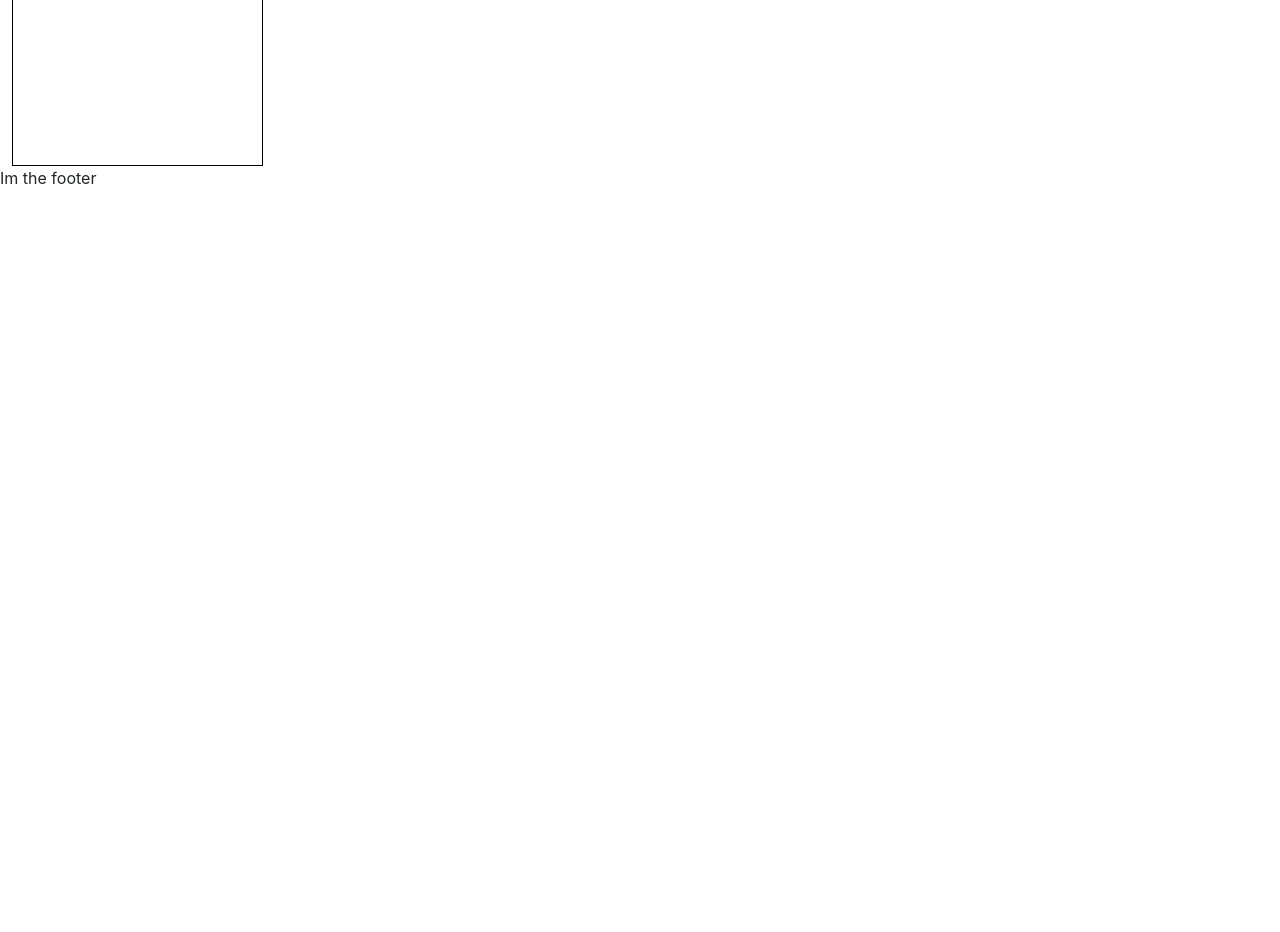
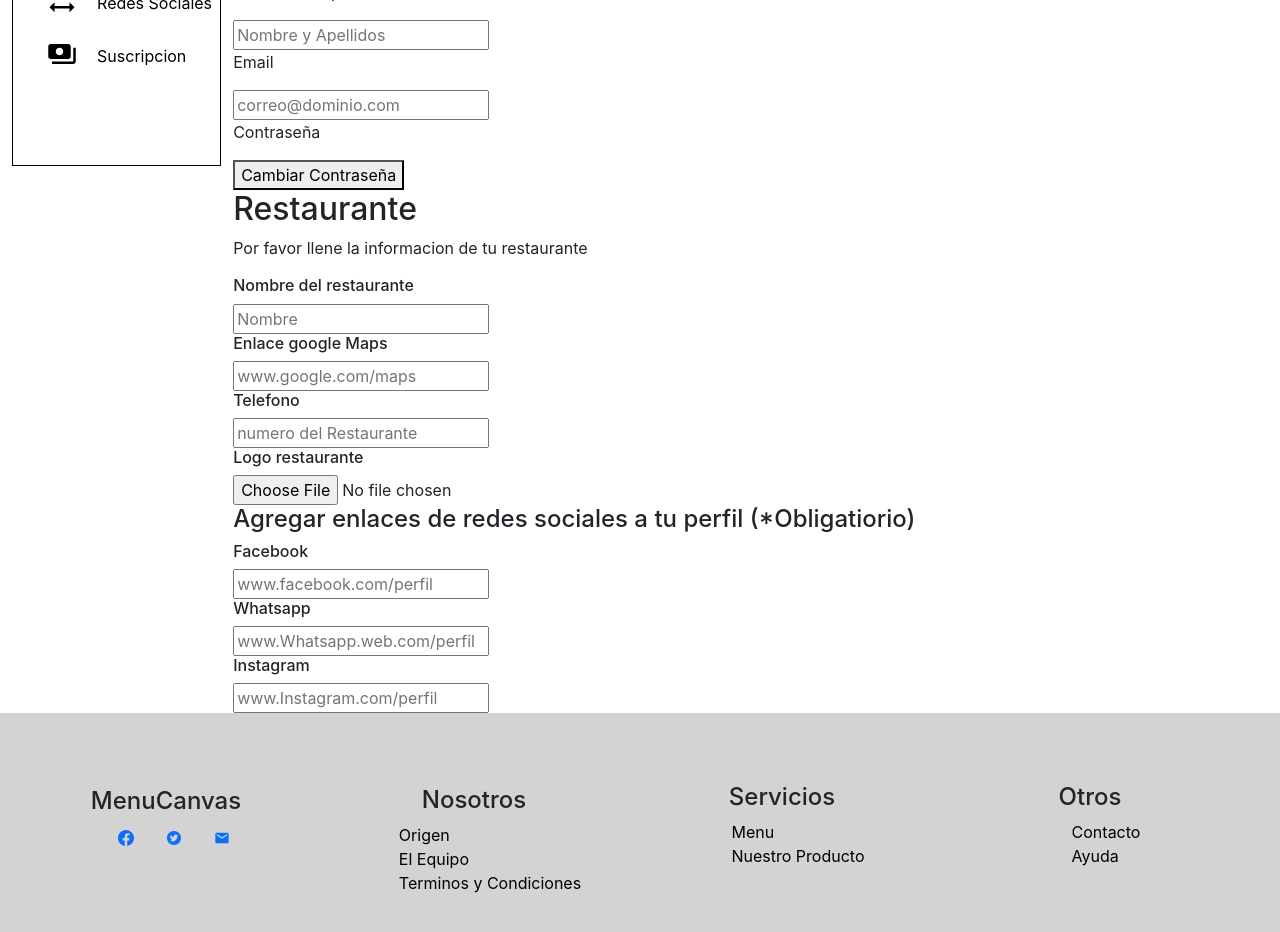
Before and after one commit to JorgeMont/MenuCanvas, a React (Create React App) app: page / in a window 1280 px wide. Shown: the part 360-1292 px from the top of the page. Before the commit the page ends 800 px from the top, so only its background shows below. Built offline with nearby package versions, Linux system fonts and the light colour scheme.

Commit message:
added the create-profile section with no styles and footer with some styles

```diff
--- a/src/App.scss
+++ b/src/App.scss
@@ -1,2 +1,4 @@
 @import "./components/Navbar/Navbar.scss";
 @import "./components/Sidebar/Sidebar.scss";
+@import "./components/CreateProfile/CreateProfile.scss";
+@import "./components/Footer/Footer.scss";
--- a/src/Pages/CreateProfilePage.jsx
+++ b/src/Pages/CreateProfilePage.jsx
@@ -17,7 +17,7 @@ function CreateProfilePage() {
     </div>
 
 
-    <footer>
+    <footer className='container-fluid d-flex 3fr 3fr 3fr 3fr'>
       <Footer/>
     </footer>
   </>
--- a/src/components/CreateProfile/CreateProfile.jsx
+++ b/src/components/CreateProfile/CreateProfile.jsx
@@ -1,9 +1,63 @@
-import React from 'react'
+import React from 'react';
+import {BsPersonCircle} from "react-icons/bs";
 
 function CreateProfile() {
   return (
-    <div>
-      Im the create profile section
+    <div className="container">
+        <form action="">
+            <header>
+                <h2>Cuenta</h2>
+                <p>Por favor llena la informacion de tu cuenta</p>
+            </header>
+            <div className="foto-container">
+                <h3>Foto de perfil</h3>
+                <div className="foto-container">
+                <i><BsPersonCircle/></i>
+                <br />
+                <input type="file" placeholder='Subir foto'/>
+            </div>
+
+            <div className="info-personal">
+                <h5>
+                    Informacion Personal
+                </h5>
+                <p>Nombre completo</p>
+                <input type="text" name="nombre-completo" id="" placeholder='Nombre y Apellidos'/>
+                <p>Email</p>
+                <input type="email" placeholder='correo@dominio.com' />
+                <p>Contraseña</p>
+                <button>Cambiar Contraseña</button>
+            </div>
+
+            <div className="info-restaurante">
+                <h2>Restaurante</h2>
+                <p>Por favor llene la informacion de tu restaurante</p>
+
+                <h6>Nombre del restaurante</h6>
+                <input type="text" placeholder='Nombre' />
+
+                <h6>Enlace google Maps</h6>
+                <input type="url" name="" id="" placeholder='www.google.com/maps'/>
+
+                <h6>Telefono</h6>
+                <input type="number" name="" id="" placeholder='numero del Restaurante' />
+
+                <h6>Logo restaurante</h6>
+                <input type="file" name="" id="" placeholder='Sube tu Imagen' />
+
+                <h4>Agregar enlaces de redes sociales a tu perfil (*Obligatiorio)</h4>
+
+                <h6>Facebook</h6>
+                <input type="url" name="" id="" placeholder='www.facebook.com/perfil'/>
+
+                <h6>Whatsapp</h6>
+                <input type="url" name="" id="" placeholder='www.Whatsapp.web.com/perfil'/>
+
+                <h6>Instagram</h6>
+                <input type="url" name="" id="" placeholder='www.Instagram.com/perfil'/>
+            </div>
+            </div>
+        </form>
     </div>
   )
 }
--- a/src/components/Footer/Footer.jsx
+++ b/src/components/Footer/Footer.jsx
@@ -1,9 +1,41 @@
-import React from 'react'
+import React from 'react';
+import {BsFacebook} from "react-icons/bs";
+import {AiFillTwitterCircle} from "react-icons/ai";
+import {MdEmail} from "react-icons/md";
 
 function Footer() {
   return (
-    <div>
-      Im the footer
+    <div className="container-fluid row" id="footer-container">
+      <div className="redes col-3">
+        <h6>MenuCanvas</h6>
+        <div className="icons">
+          <a href="/"><i><BsFacebook/></i></a>
+          <a href="/"><i><AiFillTwitterCircle/></i></a>
+          <a href="/"><i><MdEmail/></i></a>
+        </div>
+        </div>
+      <div className="nosotros col-3" id="nosotros">
+        <h6>Nosotros</h6>
+        <ul>
+          <li><a href="/" class="footer-list">Origen</a></li>
+          <li><a href="/" class="footer-list">El Equipo</a></li>
+          <li><a href="/" class="footer-list">Terminos y Condiciones</a></li>
+        </ul>
+      </div>
+      <div className="servicios col-3">
+        <h6>Servicios</h6>
+        <ul>
+          <li><a href="/" class="footer-list">Menu</a></li>
+          <li><a href="/" class="footer-list">Nuestro Producto</a></li>
+        </ul>
+      </div>
+      <div className="otros col-3">
+        <h6>Otros</h6>
+        <ul>
+          <li><a href="/" class="footer-list">Contacto</a></li>
+          <li><a href="/" class="footer-list">Ayuda</a></li>
+        </ul>
+      </div>
     </div>
   )
 }
--- a/src/components/Footer/Footer.scss
+++ b/src/components/Footer/Footer.scss
@@ -0,0 +1,69 @@
+footer{
+    width: 100%;
+    height: 30vh;
+    background-color: lightgrey;
+
+    #footer-container{
+        justify-content: center;
+        align-items: center;
+        text-align: center;
+        h6{
+            font-size:  1.5rem;
+        }
+        .footer-list{
+            text-decoration: none;
+            color: black;
+        }
+        .redes{
+            display: flex;
+            flex-direction: column;
+            justify-content: center;
+            align-items: center;
+            text-align: center;
+            h6{
+                margin-top: -2rem;
+            }
+            .icons{
+                display: flex;
+                justify-content: space-between;
+                padding-left: 1rem;
+                i{
+                    padding-left: 1rem;
+                    padding-right: 1rem;
+                    width: 50px;
+                }
+            }
+        }
+        #nosotros{
+            flex-direction: column;
+            display: flex;
+            justify-content: center;
+            align-items: center;
+            text-align: left;
+            padding-top: 1.9rem;
+            ul {
+                list-style: none;
+            }
+        }
+        .servicios{
+            display: flex;
+            flex-direction: column;
+            justify-content: center;
+            align-items: center;
+            text-align: left;
+            ul {
+                list-style: none;
+            }
+        }
+        .otros{
+            flex-direction: column;
+            display: flex;
+            justify-content: center;
+            align-items: center;
+            text-align: left;
+            ul {
+                list-style: none;
+            }
+        }
+    }
+}
--- a/src/components/Navbar/Navbar.jsx
+++ b/src/components/Navbar/Navbar.jsx
@@ -1,4 +1,6 @@
 import React from 'react'
+import {AiOutlineSetting} from "react-icons/ai";
+import {BiExit} from "react-icons/bi"
 
 function Navbar() {
   return (
@@ -34,8 +36,8 @@ function Navbar() {
                     Nombre
                 </button>
                 <ul class="dropdown-menu">
-                    <li><a href="/">Ajustes de la cuenta</a></li>
-                    <li><a href="/">Cerrar session</a></li>
+                    <li><a href="/">Ajustes de la cuenta <i><AiOutlineSetting/></i></a></li>
+                    <li><a href="/">Cerrar session <i><BiExit/></i> </a></li>
                 </ul>
             </div>
         </a>
--- a/src/components/Sidebar/Sidebar.scss
+++ b/src/components/Sidebar/Sidebar.scss
@@ -12,6 +12,7 @@ aside {
             a{
                 i{
                     padding-right: 1rem;
+                    font-size: 30px;
                     &:hover{
                          border-right: 1px solid black;
                     }
```
